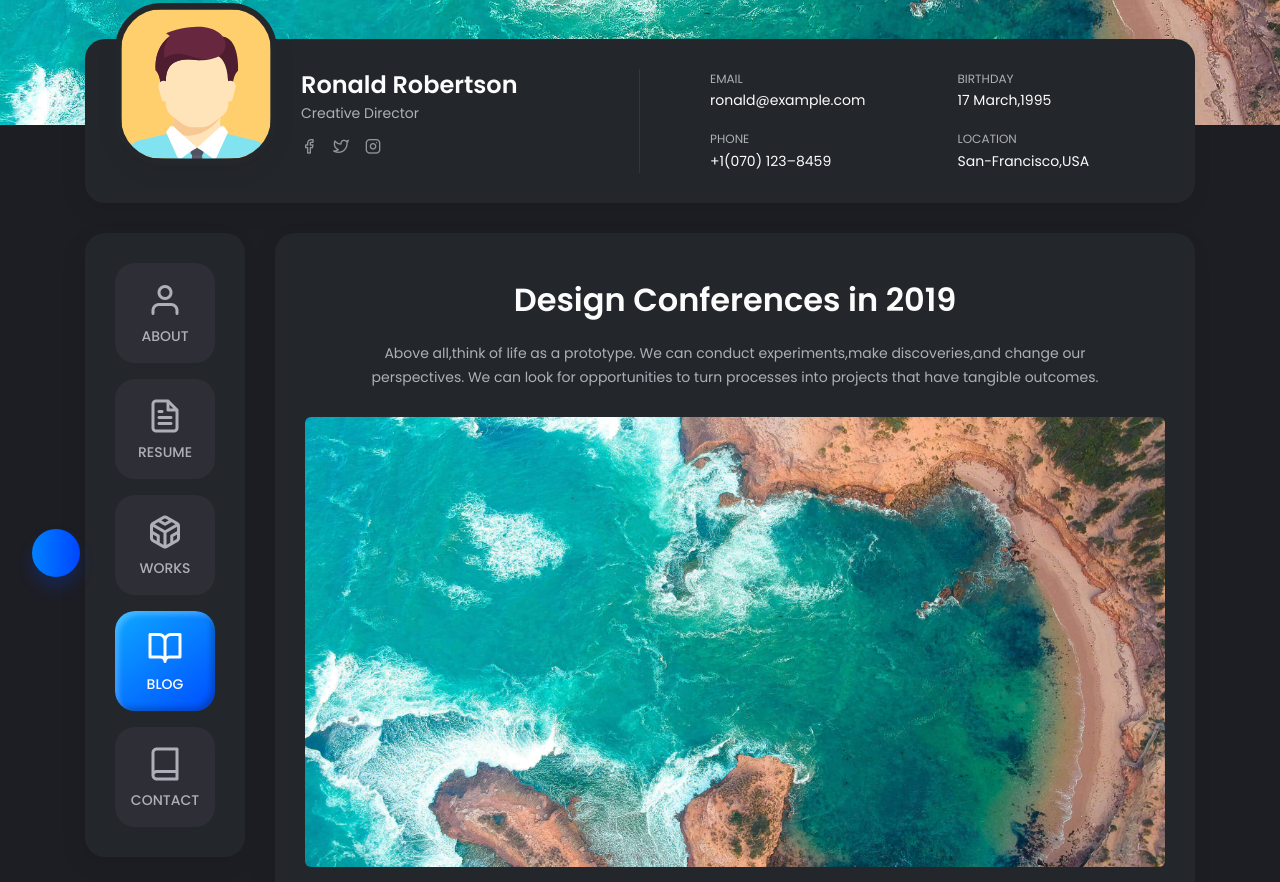
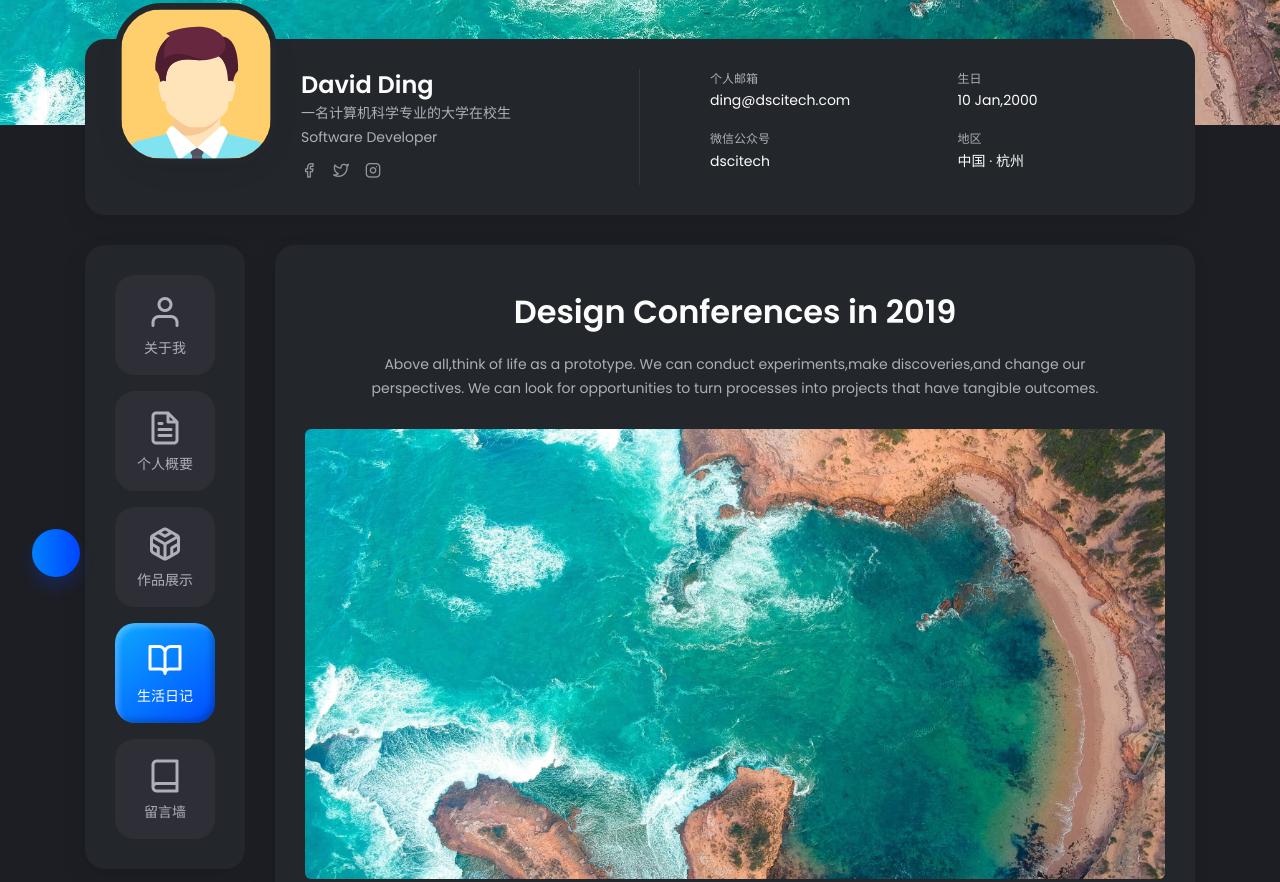
Before and after one commit to ddawx123/PersonalVCard, a plain HTML site: page single-post.html in a window 1280 px wide. Shown: the part 191-1073 px from the top of the page. Drawn offline with Linux system fonts and the light colour scheme; files whose address does not match are found by name.

```diff
--- a/single-post.html
+++ b/single-post.html
@@ -1,26 +1,26 @@
 <!DOCTYPE html>
-<html lang="en">
+<html lang="zh">
 
 <head>
 	<meta charset="utf-8" />
-    <title>vCard - Post</title><!-- Meta Data -->
+	<title>叮日记小窝 - 文章查看</title><!-- Meta Data -->
 	<meta http-equiv="X-UA-Compatible" content="IE=edge">
 	<meta name="viewport" content="width=device-width, initial-scale=1, shrink-to-fit=no">
 	<meta name="format-detection" content="telephone=no" />
 	<meta name="format-detection" content="address=no" />
-    <meta name="author" content="ArtTemplate" />
-    <meta name="description" content="vCard" /><!-- Twitter data -->
+	<meta name="author" content="David Ding" />
+	<meta name="description" content="叮日记小窝————小丁的个人主页" /><!-- Twitter data -->
 	<meta name="twitter:card" content="summary_large_image">
 	<meta name="twitter:site" content="@ArtTemplates">
 	<meta name="twitter:title" content="vCard">
 	<meta name="twitter:description" content="vCard">
 	<meta name="twitter:image" content="assets/images/social.jpg"><!-- Open Graph data -->
-    <meta property="og:title" content="ArtTemplate" />
+	<meta property="og:title" content="叮日记小窝" />
 	<meta property="og:type" content="website" />
-    <meta property="og:url" content="your url website" />
+	<meta property="og:url" content="http://www.dingplace.com" />
 	<meta property="og:image" content="assets/images/social.jpg" />
-    <meta property="og:description" content="vCard" />
-    <meta property="og:site_name" content="vCard" /><!-- Favicons -->
+	<meta property="og:description" content="叮日记小窝————小丁的个人主页" />
+	<meta property="og:site_name" content="叮日记小窝" /><!-- Favicons -->
 	<link rel="apple-touch-icon" sizes="144x144" href="assets/images/favicons/apple-touch-icon-144x144.png">
 	<link rel="apple-touch-icon" sizes="114x114" href="assets/images/favicons/apple-touch-icon-114x114.png">
 	<link rel="apple-touch-icon" sizes="72x72" href="assets/images/favicons/apple-touch-icon-72x72.png">
@@ -41,8 +41,7 @@
 			</div>
 			<div class="preloader__progress"><span></span></div>
 		</div>
-    </div><!-- Scroll Indicator -->
-    <div class="scroll-line"></div>
+	</div>
 	<main class="main">
 		<!-- Header Image -->
 		<div class="header-image">
@@ -55,23 +54,23 @@
 					<div class="header__photo"><img class="header__photo-img" src="assets/img/main-photo.svg"
 							alt="Ronald Robertson"></div>
 					<div class="header__base-info">
-                        <h4 class="title titl--h4">Ronald Robertson</h4>
-                        <div class="status">Creative Director</div>
+						<h4 class="title titl--h4">David Ding</h4>
+						<div class="status">一名计算机科学专业的大学在校生<br />Software Developer</div>
 						<ul class="header__social">
-                            <li><a href="https://www.facebook.com"><i class="font-icon icon-facebook1"></i></a></li>
-                            <li><a href="https://www.twitter.com"><i class="font-icon icon-twitter1"></i></a></li>
-                            <li><a href="https://www.instagram.com"><i class="font-icon icon-instagram1"></i></a></li>
+							<li><a href="https://www.facebook.com/DingCloud/" title="您所在的区域可能无法访问此链接。" target="_blank"><i class="font-icon icon-facebook1"></i></a></li>
+							<li><a href="https://twitter.com/_DavidDing" title="您所在的区域可能无法访问此链接。" target="_blank"><i class="font-icon icon-twitter1"></i></a></li>
+							<li><a href="https://www.instagram.com/dscitech/" title="您所在的区域可能无法访问此链接。" target="_blank"><i class="font-icon icon-instagram1"></i></a></li>
 						</ul>
 					</div>
 				</div>
 				<div class="header__right">
 					<ul class="header__contact">
-                        <li><span class="overhead">Email</span>ronald@example.com</li>
-                        <li><span class="overhead">Phone</span>+1(070) 123–8459</li>
+						<li><span class="overhead">个人邮箱</span>ding@dscitech.com</li>
+						<li><span class="overhead">微信公众号</span>dscitech</li>
 					</ul>
 					<ul class="header__contact">
-                        <li><span class="overhead">Birthday</span>17 March,1995</li>
-                        <li><span class="overhead">Location</span>San-Francisco,USA</li>
+						<li><span class="overhead">生日</span>10 Jan,2000</li>
+						<li><span class="overhead">地区</span>中国 &middot; 杭州</li>
 					</ul>
 				</div>
 			</header>
@@ -80,12 +79,11 @@
 				<aside class="col-12 col-md-12 col-lg-2">
 					<div class="sidebar box sticky-column">
 						<ul class="nav">
-                            <li class="nav__item"><a href="about.html"><i class="icon-user"></i>About</a></li>
-                            <li class="nav__item"><a href="resume.html"><i class="icon-file-text"></i>Resume</a></li>
-                            <li class="nav__item"><a href="works.html"><i class="icon-codesandbox"></i>Works</a></li>
-                            <li class="nav__item"><a class="active" href="blog.html"><i
-                                        class="icon-book-open"></i>Blog</a></li>
-                            <li class="nav__item"><a href="contact.html"><i class="icon-book"></i>Contact</a></li>
+							<li class="nav__item"><a href="index.html"><i class="icon-user"></i>关于我</a></li>
+							<li class="nav__item"><a href="resume.html"><i class="icon-file-text"></i>个人概要</a></li>
+							<li class="nav__item"><a href="works.html"><i class="icon-codesandbox"></i>作品展示</a></li>
+							<li class="nav__item"><a class="active" href="blog.html"><i class="icon-book-open"></i>生活日记</a></li>
+							<li class="nav__item"><a href="contact.html"><i class="icon-book"></i>留言墙</a></li>
 						</ul>
 					</div>
 				</aside><!-- Content -->
@@ -264,7 +262,7 @@
                             </form>
                         </div>
                     </div><!-- Footer -->
-                    <footer class="footer">© 220 vCard</footer>
+                    <footer class="footer">© 2012-<script type="text/javascript">document.write(new Date().getFullYear());</script> DingStudio Technology<br /><a href="https://beian.miit.gov.cn" target="_blank">浙ICP备2020045676号-1</a></footer>
                 </div>
             </div>
         </div>
```
Lines whose indentation alone changed are shown as unchanged.
